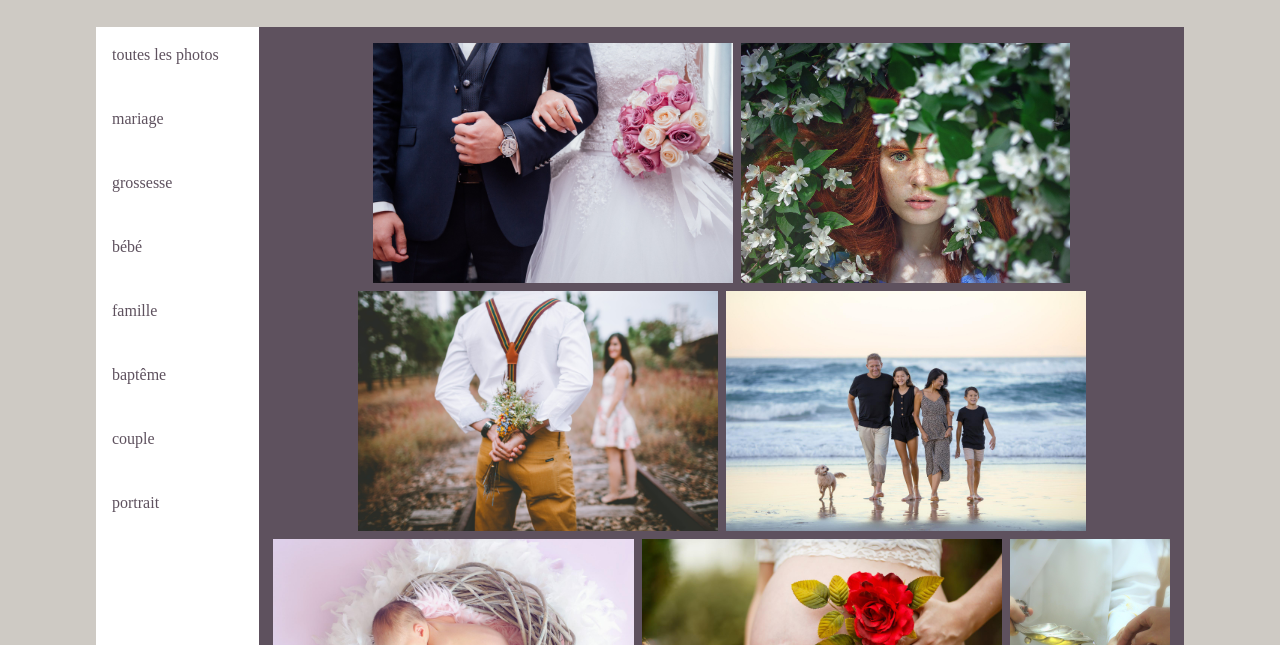
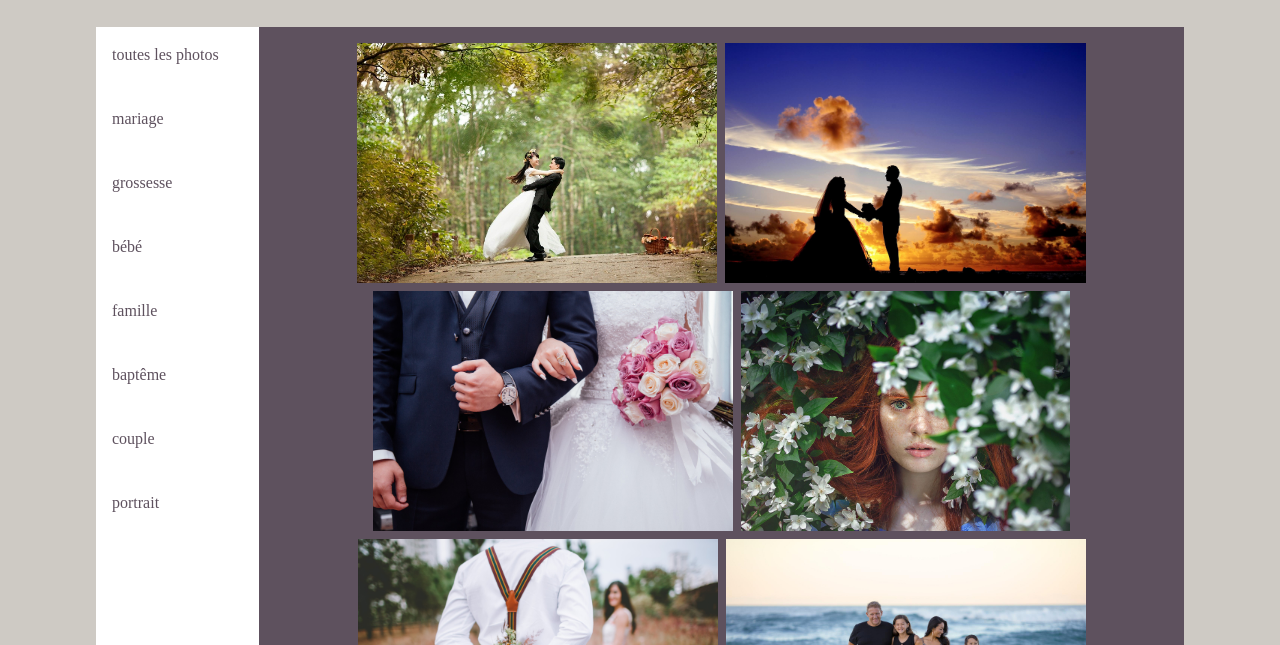
Before and after one commit to CaroVez/photographe, an Eleventy site: page src/galerie.md in a window 1280 px wide. Shown: the part 155-800 px from the top of the page. Built offline with nearby package versions, Linux system fonts and the light colour scheme; Eleventy itself is replaced by a stand-in of ours; files that its build step writes are made by us from their sources; a web font is replaced by a local one.

Commit message:
Update from Forestry.io Charles Cantin updated src/galerie.md

```diff
--- a/src/galerie.md
+++ b/src/galerie.md
@@ -2,4 +2,4 @@
 layout: galerie.njk
 
 ---
-![wedding](/photos/wedding001.jpg)![portrait](/photos/portrait001.jpg)![couple](/photos/couple001.jpg)![family](/photos/family001.jpg)![baby](/photos/baby001.jpg)![pregnancy](/photos/pregnancy001.jpg)![](/photos/baptism001.jpg)
+![wedding](/photos/wedding002.jpg)![wedding](/photos/wedding003.jpg)![wedding](/photos/wedding001.jpg)![portrait](/photos/portrait001.jpg)![couple](/photos/couple001.jpg)![family](/photos/family001.jpg)![baby](/photos/baby001.jpg)![pregnancy](/photos/pregnancy001.jpg)![](/photos/baptism001.jpg)
```
